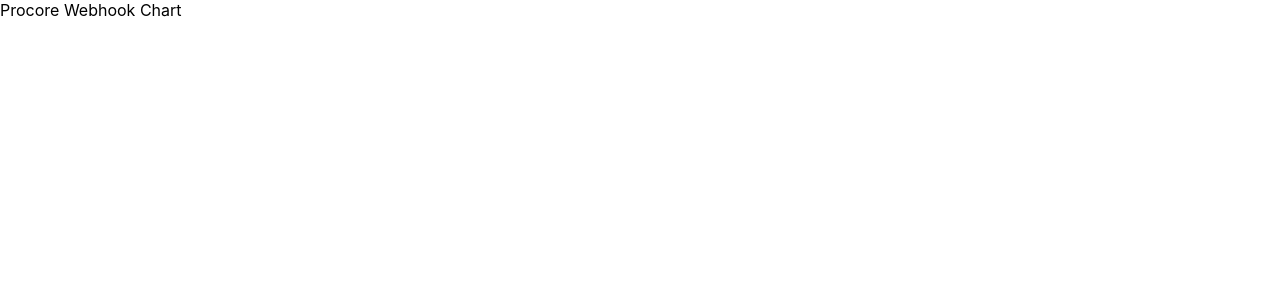
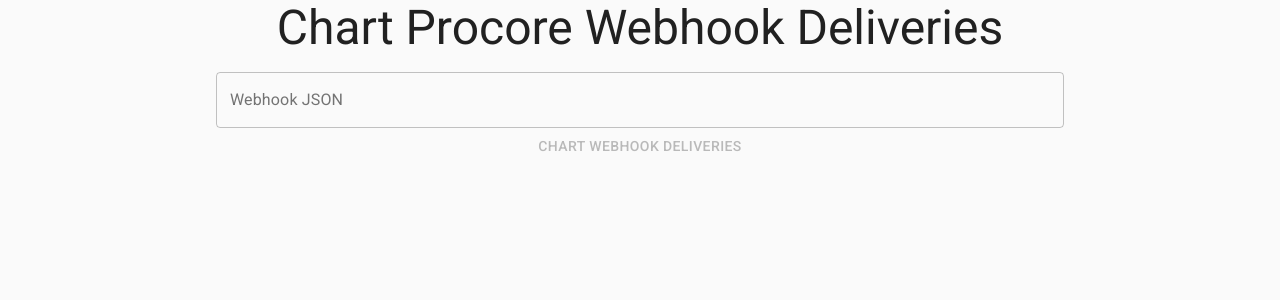
Before and after one commit to sebastianvaldez-procore/webhook_chart, a React (Create React App) app: page / in a window 1280 px wide. Shown: the top 300 px of the page. Built offline with nearby package versions, Linux system fonts and the light colour scheme.

Commit message:
Create input form and handler, begin grid layout style

```diff
--- a/package.json
+++ b/package.json
@@ -4,6 +4,7 @@
   "version": "0.1.0",
   "private": true,
   "dependencies": {
+    "@material-ui/core": "^4.11.2",
     "@testing-library/jest-dom": "^5.11.4",
     "@testing-library/react": "^11.1.0",
     "@testing-library/user-event": "^12.1.10",
--- a/public/index.html
+++ b/public/index.html
@@ -24,6 +24,7 @@
       work correctly both with client-side routing and a non-root public URL.
       Learn how to configure a non-root public URL by running `npm run build`.
     -->
+    <link rel="stylesheet" href="https://fonts.googleapis.com/css?family=Roboto:300,400,500,700&display=swap" />
     <title>React App</title>
   </head>
   <body>
--- a/src/App.js
+++ b/src/App.js
@@ -1,10 +1,55 @@
+import React from 'react'
+import CssBaseline from '@material-ui/core/CssBaseline';
+import Container from '@material-ui/core/Container';
+import Paper from '@material-ui/core/Paper'
+import Card from '@material-ui/core/Card';
+import Typography from '@material-ui/core/Typography'
+import Button from '@material-ui/core/Button';
+import TextField from '@material-ui/core/TextField';
+import Grid from '@material-ui/core/Grid';
+
 
 
 function App() {
+  const [payload, setPayload] = React.useState('')
+
+  const handlePayload = (e) => {
+    e.preventDefault()
+    alert(`payload is: ${payload}`)
+  }
   return (
-    <div className="App">
-      Procore Webhook Chart
-    </div>
+    <>
+      <CssBaseline />
+      <Grid container justify='center' alignItems="center" spacing={2}>
+
+        <Grid item xs={12} md={12} lg={12}>
+          <Typography align='center' variant="h3">
+          Chart Procore Webhook Deliveries
+          </Typography>
+        </Grid>
+
+          <Grid item xs={2} md={2} lg={2}/>
+
+          <Grid item align='center' xs={8} md={8} lg={8}>
+            <form onSubmit={handlePayload}>
+              <TextField
+              multiline
+              variant="outlined"
+              fullWidth
+              label='Webhook JSON'
+              onChange={e => setPayload(e.target.value)}
+              value={payload}
+              placeholder="Paste Webhook delivery payload here...."
+              />
+              <br />
+              <Button type='submit' disabled={payload !== '' ? false : true} color='primary'>Chart Webhook Deliveries</Button>
+            </form>
+          </Grid>
+
+          <Grid item xs={2} md={2} lg={2}/>
+
+      </Grid>
+    </>
   );
 }
 
```
Also changed, not shown: 2 other files (tests, documents, lock files or other folders).
